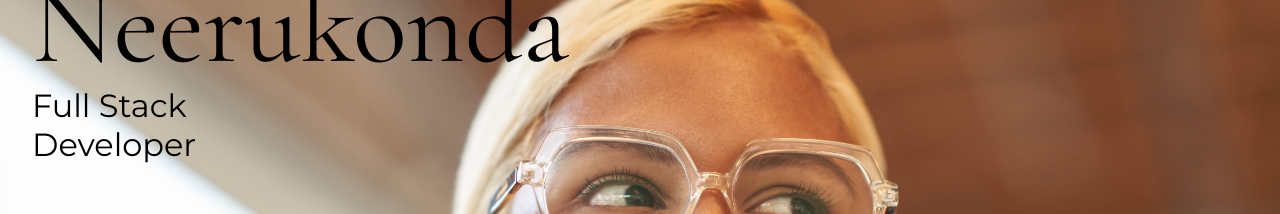
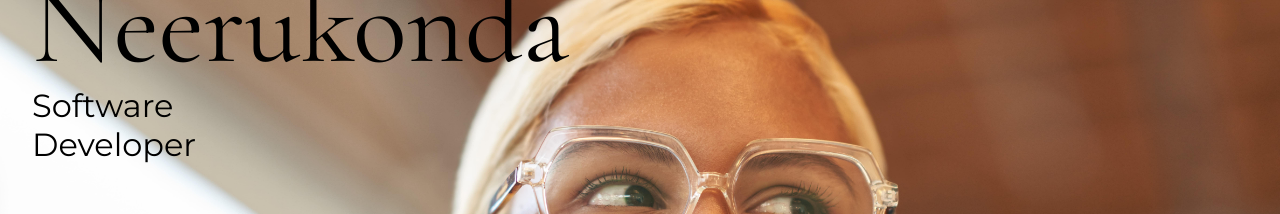
Before and after one commit to Dhathrineerukonda/Portfolio-Website, a React (Vite) app: page / in a window 1280 px wide. Shown: the part 189-403 px from the top of the page. Built offline with nearby package versions, Linux system fonts and the light colour scheme.

Commit message:
New Data Added

```diff
--- a/src/App.jsx
+++ b/src/App.jsx
@@ -25,14 +25,14 @@ import "./styles.css";
  */
 const siteProps = {
   name: "Dhathri Neerukonda",
-  title: "Full Stack Developer",
+  title: "Software Developer",
   email: "dhathrineerukonda@gmail.com",
-  gitHub: "microsoft",
-  instagram: "microsoft",
-  linkedIn: "satyanadella",
+  gitHub: "Dhathrineerukonda",
+  instagram: "_.mis._.innocent._",
+  linkedIn: "dhathri-neerukonda-20b69424b",
   medium: "",
-  twitter: "microsoft",
-  youTube: "Code",
+  twitter: "",
+  youTube: "",
 };
 
 const primaryColor = "#4E567E";
```
